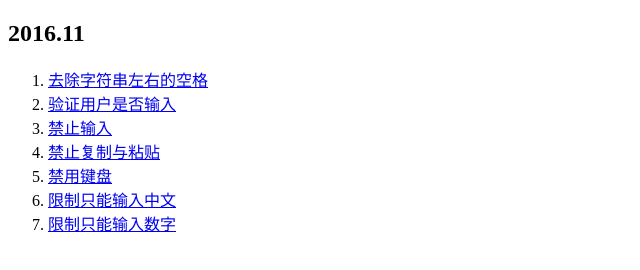
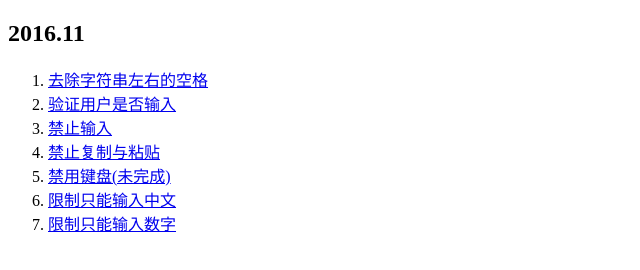
Before and after one commit to zhang1979/everyday, a plain HTML site: page index.html in a window 1280 px wide. Shown: the full height of the page, 0-640 px from the left. Drawn offline with Linux system fonts and the light colour scheme.

Commit message:
更改了md文件和列表页

```diff
--- a/index.html
+++ b/index.html
@@ -11,7 +11,7 @@
 			<li><a href="2016.11/2.html">验证用户是否输入</a></li>
 			<li><a href="2016.11/3.html">禁止输入</a></li>
 			<li><a href="2016.11/4.html">禁止复制与粘贴</a></li>
-			<li><a href="2016.11/5.html">禁用键盘</a></li>
+			<li><a href="2016.11/5.html">禁用键盘(未完成)</a></li>
 			<li><a href="2016.11/6.html">限制只能输入中文</a></li>
 			<li><a href="2016.11/7.html">限制只能输入数字</a></li>
 		</ol>
```
Also changed, not shown: 1 other file.
